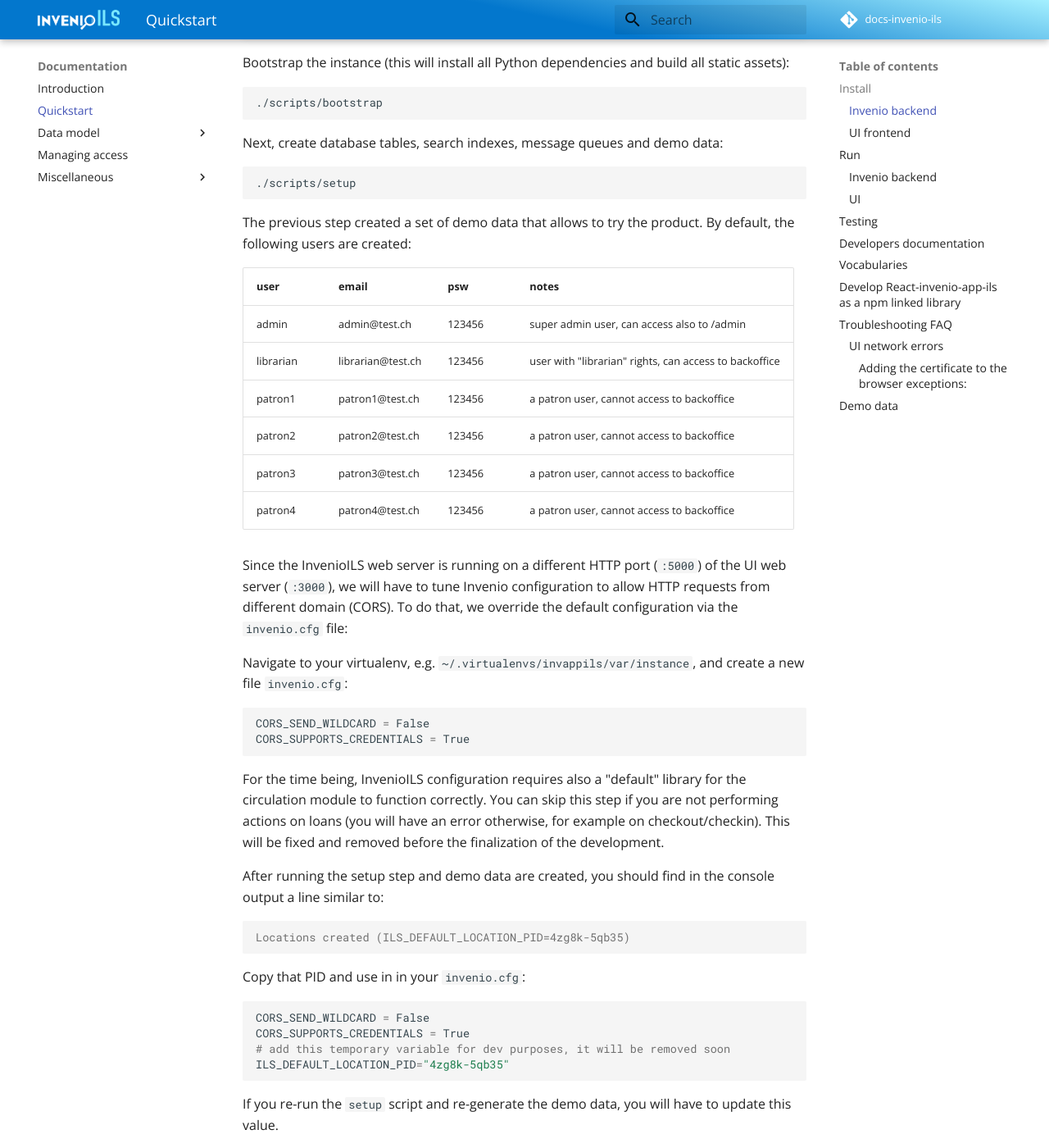
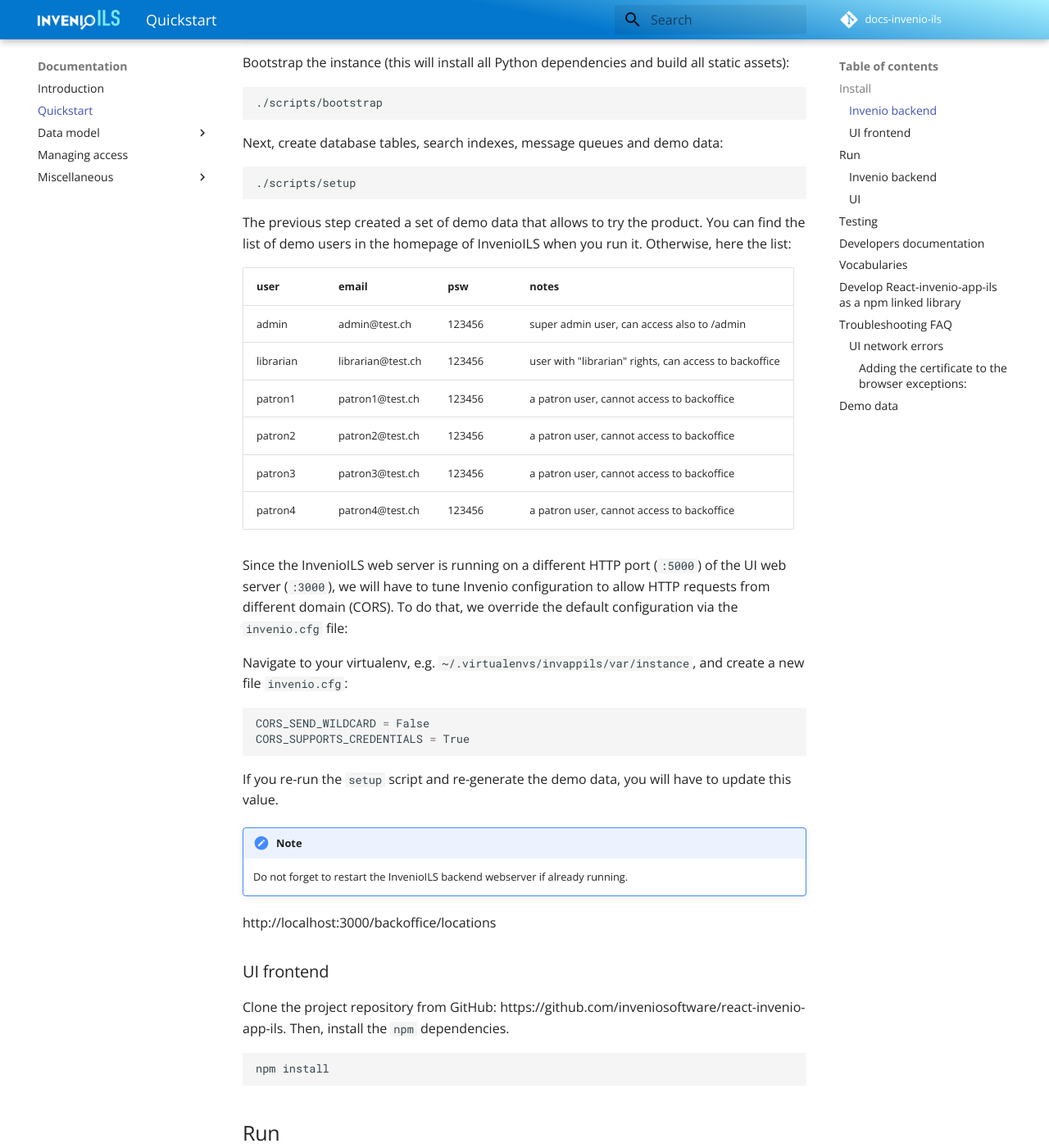
Before and after one commit to inveniosoftware/docs-invenio-ils, an MkDocs documentation site: the page built from docs/quickstart.md, in a window 1280 px wide and 1400 px high, scrolled down 834 px. Shown: the whole window at 82% size. Built offline with MkDocs 1.6.1 and Material for MkDocs 9.7.7, drawn with Linux system fonts in a browser that asks for light colours; comment, search, counter and statistics services are not loaded.

Commit message:
quickstart: update installation doc

````diff
--- a/docs/quickstart.md
+++ b/docs/quickstart.md
@@ -39,7 +39,8 @@ Next, create database tables, search indexes, message queues and demo data:
 ./scripts/setup
 ```
 
-The previous step created a set of demo data that allows to try the product. By default, the following users are created:
+The previous step created a set of demo data that allows to try the product.
+You can find the list of demo users in the homepage of InvenioILS when you run it. Otherwise, here the list:
 
 | user | email | psw | notes |
 | - | - | - | - |
@@ -58,25 +59,6 @@ Navigate to your virtualenv, e.g. `~/.virtualenvs/invappils/var/instance`, and c
 ```python
 CORS_SEND_WILDCARD = False
 CORS_SUPPORTS_CREDENTIALS = True
-```
-
-For the time being, InvenioILS configuration requires also a "default" library for the circulation module to function correctly.
-You can skip this step if you are not performing actions on loans (you will have an error otherwise, for example on checkout/checkin).
-This will be fixed and removed before the finalization of the development.
-
-After running the setup step and demo data are created, you should find in the console output a line similar to:
-
-```console
-Locations created (ILS_DEFAULT_LOCATION_PID=4zg8k-5qb35)
-```
-
-Copy that PID and use in in your `invenio.cfg`:
-
-```python
-CORS_SEND_WILDCARD = False
-CORS_SUPPORTS_CREDENTIALS = True
-# add this temporary variable for dev purposes, it will be removed soon
-ILS_DEFAULT_LOCATION_PID="4zg8k-5qb35"
 ```
 
 If you re-run the `setup` script and re-generate the demo data, you will have to update this value.
````
